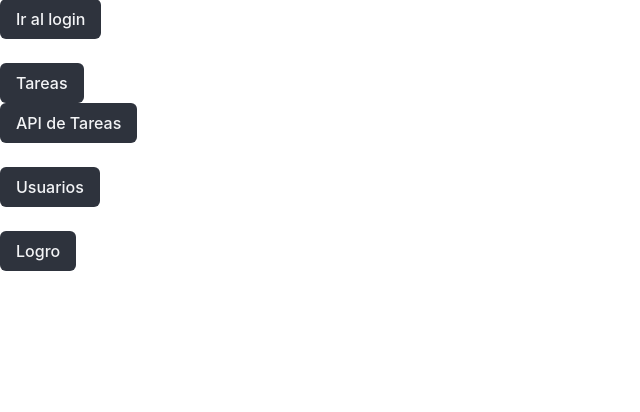
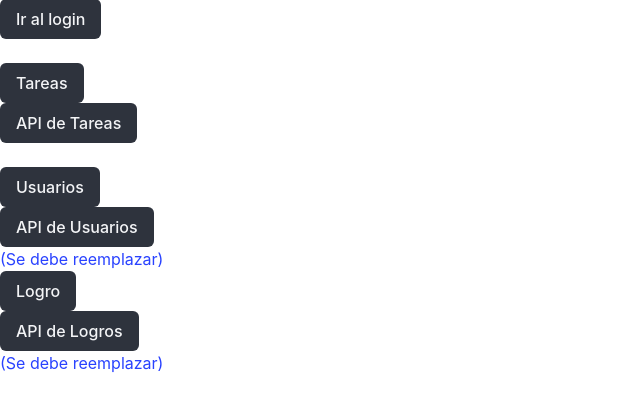
Before and after one commit to Back-End-Gang/sistema-tareas-gamificado, a Django app: page / in a window 1280 px wide. Shown: the part 134-546 px from the top of the page, without its empty margins (0-640 px from the left). Run offline with Django 4.2, Linux system fonts and the light colour scheme.

Commit message:
Implementacion botones API Usuarios y Logros

```diff
--- a/TareasGamificado/tareas/templates/index.html
+++ b/TareasGamificado/tareas/templates/index.html
@@ -21,7 +21,7 @@
         <input type="submit" class="button is-dark" value="Tareas" />
     </form>
     <form action="/tareasListApi/">
-        <input type="submit" class="button is-dark" value="API de Tareas" />
+        <input type="submit" class="button is-dark" type="_blank" value="API de Tareas" />
     </form>
 
     <br />
@@ -29,14 +29,20 @@
     <form action="/listar_usuarios/">
         <input type="submit" class="button is-dark" value="Usuarios" />
     </form>
+    <form action="/">
+        <input type="submit" class="button is-dark" type="_blank" value="API de Usuarios" />
+    </form> <a>(Se debe reemplazar)</a>
+
 
     <br />
 
     <form action="/listar_logros/">
         <input type="submit" class="button is-dark" value="Logro" />
     </form>
-
-    <br />
+    <form action="/">
+        <input type="submit" class="button is-dark" type="_blank" value="API de Logros" />
+    </form>
+    <a>(Se debe reemplazar)</a>
 
 
 </body>
```
